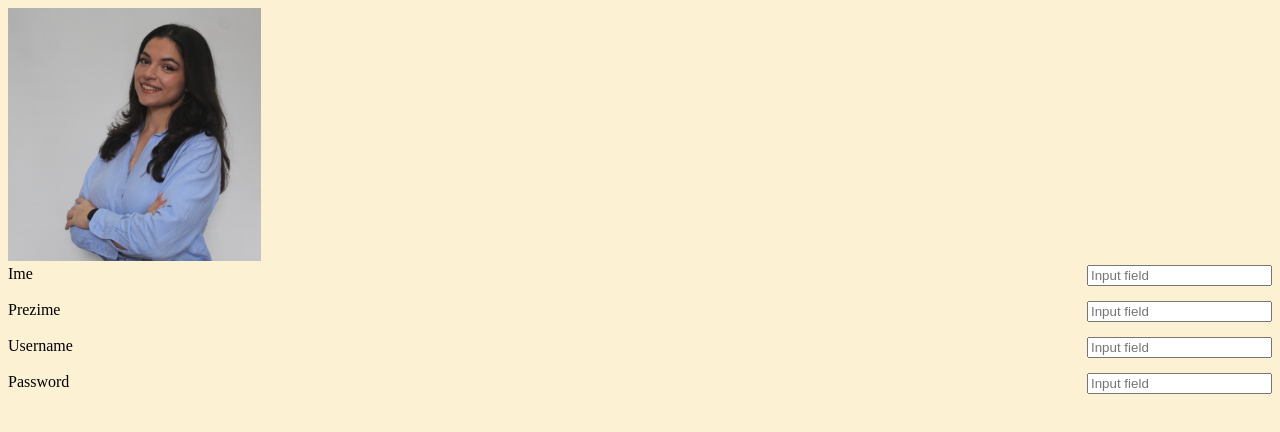
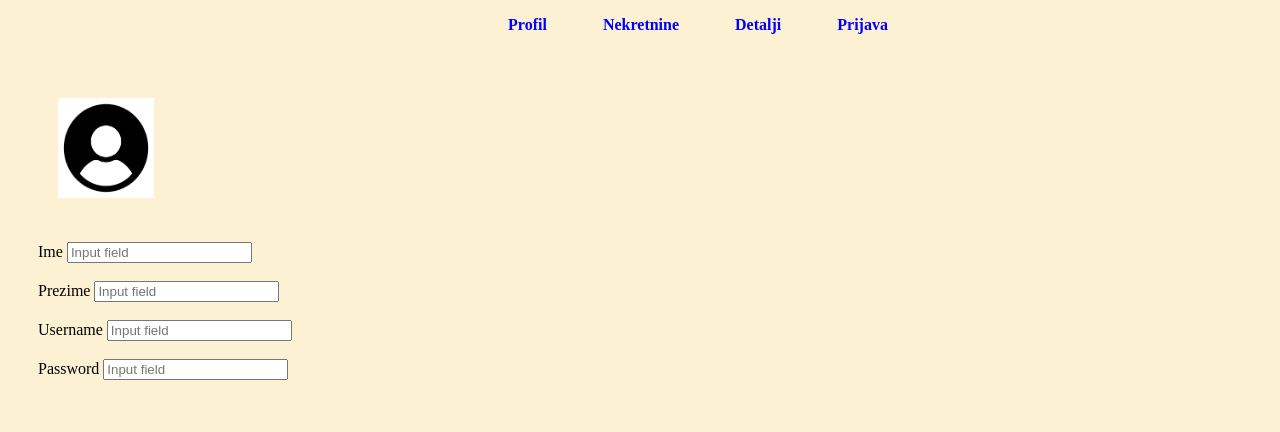
Before and after one commit to nejrastr/EstateElite, a plain HTML site: page html/profil.html in a window 1280 px wide. Drawn offline with Linux system fonts and the light colour scheme.

Commit message:
Ispravljen meni

```diff
--- a/css/nekretnina.css
+++ b/css/nekretnina.css
@@ -0,0 +1,5 @@
+.stan{
+    display: grid;
+
+
+}
--- a/css/profil.css
+++ b/css/profil.css
@@ -1,14 +1,32 @@
 img{
-    width: 20%;
-  height: auto;
+    width: 8%;
+  height: 100px;
+  margin-top: 50px;
+  padding: 10px;
+  margin-left: 10px;
+
 }
 
 body {
 
     background-color: #fdf1d3;
+    padding: 30px;
+    overflow-y: scroll;
+    height: 100vh;
+
+
+}
+.meni{
+  position: fixed;
+  top: 0;
+  width: 100%;
 
 }
 
-form input{
-   float: right;
+
+
+.sadrzaj {
+  padding-top: 30px;
+
+
 }
--- a/css/style.css
+++ b/css/style.css
@@ -1,30 +1,30 @@
 body {
 
     background-color: #fdf1d3;
-    text-align: center;
+
 
 
 
 }
 
  .primary-nav{
-    display: inline;
-    margin: auto;
-    padding: auto;
-    list-style: none;
+
+    text-align: center;
 }
 li{
     display: inline;
+    margin: 0 10px;
+
 }
 
 
 
  ul li a {
     font-family: 'Times New Roman', Times, serif;
-    display: inline;
+
     text-decoration: none;
     color: blue;
-    text-align: center;
+
     padding: 14px 16px;
 
 
--- a/html/profil.html
+++ b/html/profil.html
@@ -4,12 +4,28 @@
     <meta charset="UTF-8">
     <meta name="viewport" content="width=device-width, initial-scale=1.0">
     <link rel="stylesheet" href="../css/profil.css">
-    <title>Profil
-    </title>
+    <link rel="stylesheet" href="../css/style.css">
+    <title>Profil</title>
 </head>
+
+
 <body>
-    <img src="korisnik.jpg" alt="korisnik">
+    <div class="meni">
+        <div class="container">
+            <ul class="primary-nav">
+                <li><a href="profil.html"><strong>Profil</strong></a></li>
+                <li><a href="nekretnina.html"><strong>Nekretnine</strong></a></li>
+                <li><a href="detalji.html"><strong>Detalji</strong></a></li>
+                <li><a href="#"><strong>Prijava</strong></a></li>
+            </ul>
+        </div>
+    </div>
 
+    <div class="slika">
+        <img src="user.jpg" alt="korisnik">
+    </div>
+
+    <div class="sadrzaj">
     <form action="profil.html">
     <label for="name">Ime</label>
     <input type="text" id="name" name="name" placeholder="Input field"><br><br>
@@ -20,6 +36,8 @@
     <label for="password">Password</label>
     <input type="text" id="password" name="password" placeholder="Input field">
 </form>
+</div>
+
 
 </body>
 </html>
```
Also changed, not shown: html/Meni.html (+2 -2 lines), html/nekretnina.html (+21 -0 lines), html/korisnik.jpg (deleted), html/user.jpg (added).
